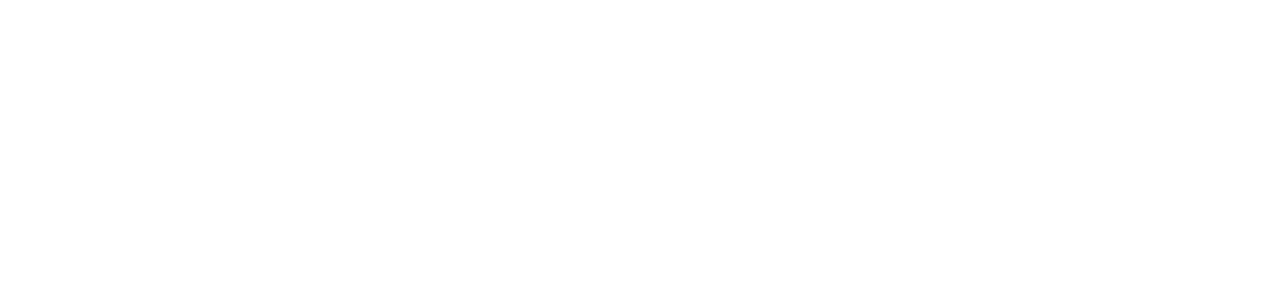
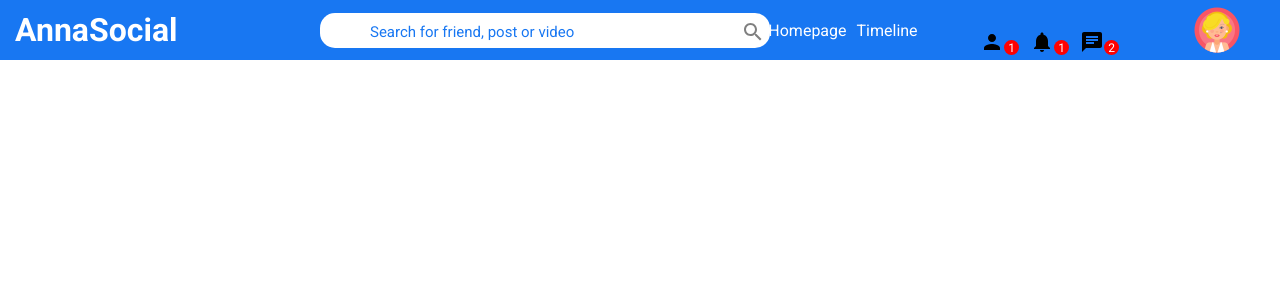
Before and after one commit to anna-sahradyan/new-social-media-project, a React (Create React App) app in the folder client/: page / in a window 1280 px wide. Shown: the top 300 px of the page. Built offline with nearby package versions, Linux system fonts and the light colour scheme.

Commit message:
completed  the header component

```diff
--- a/client/src/Pages/Home/Home.jsx
+++ b/client/src/Pages/Home/Home.jsx
@@ -1,9 +1,10 @@
 import React from 'react';
+import Header from "../../components/header/Header";
 
 const Home = () => {
     return (
         <>
-
+<Header/>
         </>
     );
 };
--- a/client/src/components/header/Header.jsx
+++ b/client/src/components/header/Header.jsx
@@ -1,14 +1,66 @@
 import React from 'react';
 import "./headerStyled";
-import {Container} from "./headerStyled"
+import {
+    Container,
+    Left,
+    Center,
+    Right,
+    Wrapper,
+    Logo,
+    SearchContainer,
+    Input,
+    Link,
+    LinkItem,
+    Icons, PersonIcon, Span, IconChat, IconNotification, Img
+} from "./headerStyled"
+import {Chat, Notifications, Person, Search} from "@mui/icons-material";
+
+
 const Header = () => {
     return (
         <>
             <Container>
-                <TopBarLeft></TopBarLeft>
-                <TopBarCenter></TopBarCenter>
-                <TopBarRight></TopBarRight>
+                <Wrapper>
+                    <Left>
+                        <Logo className={"logo"}>AnnaSocial</Logo>
+                    </Left>
+                    <Center>
+                        <SearchContainer>
+                            <Search style={{
+                                color: "gray",
+                                fontSize: "20 px !important",
+                                position: "absolute",
+                                right: "5px",
+                                top: "7px"
+                            }}/>
+                            <Input placeholder="Search for friend, post or video"
+                                   className="searchInput"/>
 
+                        </SearchContainer>
+                    </Center>
+                    <Right>
+                        <LinkItem>
+                            <Link>Homepage</Link>
+                            <Link>Timeline</Link>
+                        </LinkItem>
+                        <Icons>
+                        <PersonIcon>
+                            <Person/>
+                            <Span>1</Span>
+                        </PersonIcon>
+                        <IconChat>
+                            <Chat/>
+                            <Span>2</Span>
+                        </IconChat>
+                        <IconNotification>
+                            <Notifications/>
+                            <Span>1</Span>
+                        </IconNotification>
+                        </Icons>
+                        <Img src={"/img/avatar.png"}>
+                        </Img>
+                    </Right>
+                </Wrapper>
             </Container>
         </>
     );
--- a/client/src/components/header/headerStyled.js
+++ b/client/src/components/header/headerStyled.js
@@ -1,4 +1,118 @@
 import styled from "styled-components";
 
 export const Container = styled.div`
+  height: 60px;
+
 `;
+export const Wrapper = styled.div`
+  display: flex;
+  align-items: center;
+  justify-content: space-between;
+  width: 100%;
+  height: 60px;
+  position: sticky;
+  top: 0;
+  background-color: #1877f2;
+
+`;
+
+export const Right = styled.div`
+  display: flex;
+  flex: 4;
+  align-items: center;
+  justify-content: space-around;
+`;
+export const Left = styled.div`
+  display: flex;
+  flex: 3;
+`;
+export const Center = styled.div`
+  display: flex;
+  flex: 5;
+
+`;
+export const Logo = styled.h1`
+  color: white;
+  margin-left: 15px;
+`;
+export const SearchContainer = styled.div`
+  position: relative;
+`;
+
+export const Input = styled.input`
+  border: 0;
+  width: 450px;
+  padding: 10px;
+  border-radius: 15px;
+
+  &::placeholder {
+    color: #1877f2;
+    position: absolute;
+    left: 50px;
+    font-size: 15px;
+  }
+
+  &:focus {
+    outline: none;
+  }
+
+`;
+export const Link = styled.a`
+  text-decoration: none;
+  cursor: pointer;
+  color: white;
+  margin: 5px;
+`;
+export const LinkItem = styled.div`
+  display: flex;
+  flex: 1;
+  margin-left: -90px;
+`;
+export const Icons = styled.div`
+  display: flex;
+  position: relative;
+
+`;
+export const PersonIcon = styled.div`
+  position: absolute;
+  display: flex;
+  margin-left: -300px;
+  flex: 1;
+
+`;
+
+
+export const IconNotification = styled.div`
+  margin-left: -250px;
+  position: absolute;
+  display: flex;
+  flex: 1;
+
+`;
+export const IconChat = styled.div`
+  display: flex;
+  flex: 1;
+  margin-left: -200px;
+  position: absolute;
+`;
+export const Span = styled.span`
+  width: 15px;
+  height: 15px;
+  background-color: red;
+  border-radius: 50%;
+  color: white;
+  position: absolute;
+  top: 10px;
+  right: -15px;
+  display: flex;
+  align-items: center;
+  justify-content: center;
+  font-size: 12px;
+
+`;
+export const Img = styled.img`
+  display: flex;
+  flex: 1;
+  margin-left: 300px;
+  position: absolute;
+`;
```
Also changed, not shown: client/public/img/avatar.png (added), 1 other file (tests, documents, lock files or other folders).
